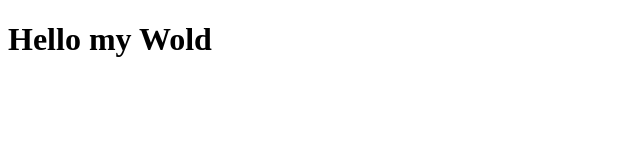
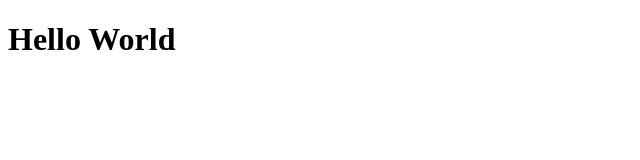
Before and after one commit to PWTaberg/landingproj, a plain HTML site: page client/index.html in a window 1280 px wide. Shown: the whole page, without its empty margins (0-640 px from the left). Drawn offline with Linux system fonts and the light colour scheme.

Commit message:
my second commit

```diff
--- a/client/index.html
+++ b/client/index.html
@@ -8,7 +8,7 @@
 </head>
 
 <body>
-  <h1>Hello my Wold</h1>
+  <h1>Hello World</h1>
 
 </body>
 
```
Also changed, not shown: 1 other file.
